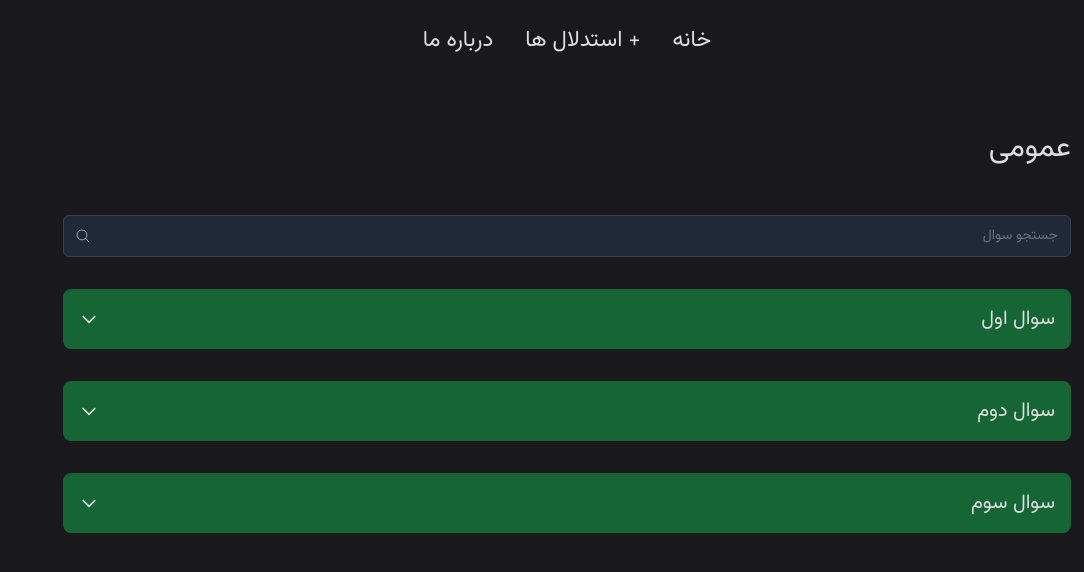
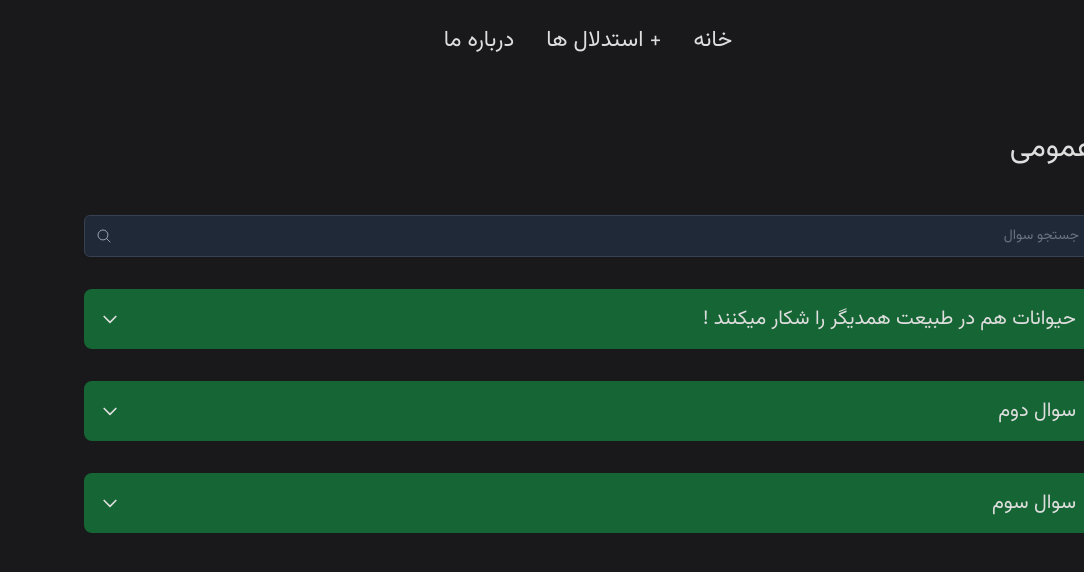
Before and after one commit to ParsaJR/CarnismDebunked, a Vue app: page /general in a window 1280 px wide. Shown: the top 572 px of the page, without its empty margins (196-1280 px from the left). Built offline with nearby package versions, Linux system fonts and the light colour scheme.

Commit message:
edit general json

```diff
--- a/src/components/faqs-component.vue
+++ b/src/components/faqs-component.vue
@@ -40,7 +40,7 @@ const filteredFaqs = computed(() => {
                 </button>
             </span>
         </div>
-        <div class="space-y-4" v-for="faq in filteredFaqs" :key="faq.id">
+        <div class="space-y-4" v-for="faq in filteredFaqs" :key="faq.question">
             <details class="group [&_summary::-webkit-details-marker]:hidden">
                 <summary class="flex cursor-pointer items-center justify-between gap-1.5 rounded-lg bg-green-800 p-4">
                     <h3 class="font-medium">{{ faq.question }}</h3>
--- a/src/data/general.json
+++ b/src/data/general.json
@@ -1,8 +1,8 @@
 [
   {
     "id": 1,
-    "question": "سوال اول",
-    "answer": "جواب اول"
+    "question": "حیوانات هم در طبیعت همدیگر را شکار میکنند !",
+    "answer": "شاخ دار !"
   },
   {
     "id": 2,
```
